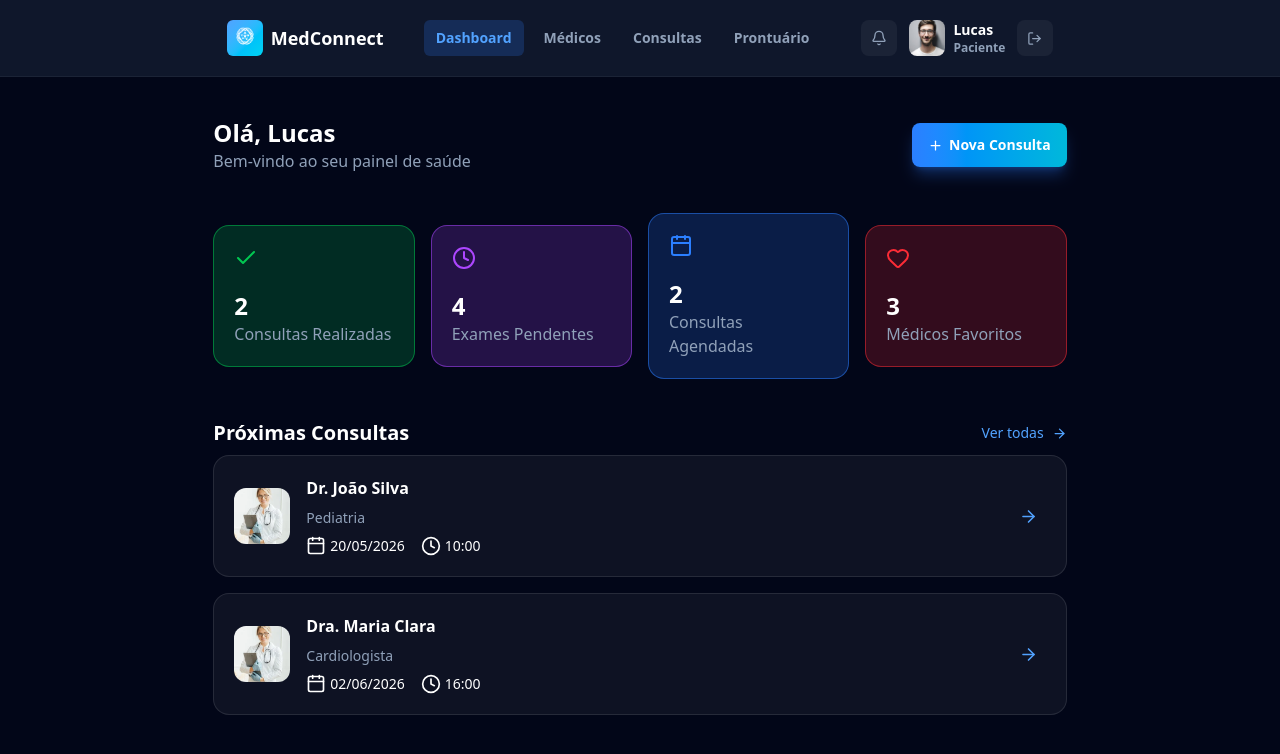
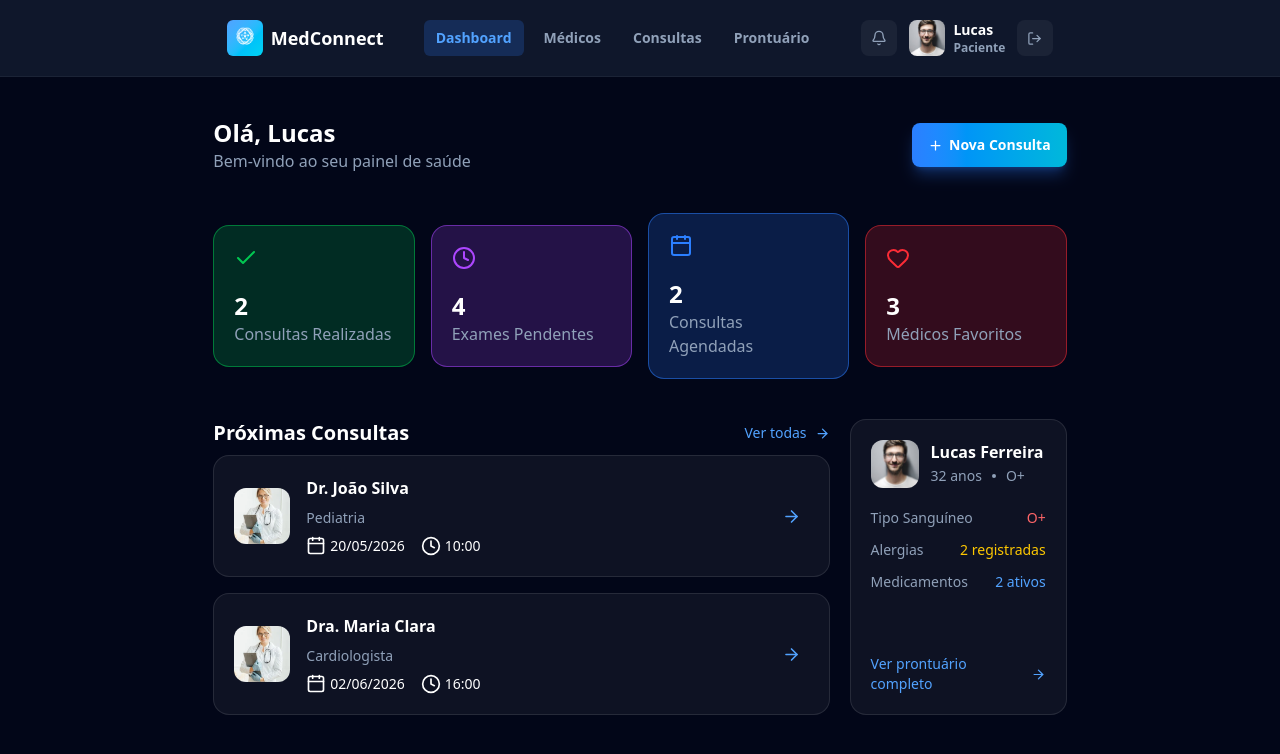
Before and after one commit to MatheusMartinsDeveloper/MedConnect, a Next.js app: page /user/patient in a window 1280 px wide. Shown: the top 754 px of the page. Built offline with nearby package versions, Linux system fonts and the light colour scheme.

Commit message:
feat(Patient Dashboard): Create patient card report

```diff
--- a/app/components/patient/dashboard/CardNextConsults.tsx
+++ b/app/components/patient/dashboard/CardNextConsults.tsx
@@ -12,7 +12,10 @@ type CardNextConsultsType = {
 
 export default function CardNextConsults({ doctorProfilePicture, doctorName, doctorSpecialization, date, hour }: CardNextConsultsType) {
     return (
-        <Link className="bg-white/5 border border-white/10 rounded-2xl transition-all delay-100 group hover:border-blue-400" href={""}>
+        <Link
+            className="bg-white/5 border border-white/10 rounded-2xl transition-all delay-100 group hover:border-blue-400"
+            href={""}
+        >
             <div className="flex justify-between items-center w-full p-5">
                 <div className="flex items-center gap-4">
                     <div className="relative w-14 h-14">
@@ -33,10 +36,9 @@ export default function CardNextConsults({ doctorProfilePicture, doctorName, doc
                     </div>
                 </div>
                 <div>
-                    <Link
-                        className="text-blue-400 text-base font-poppins "
-                        href={""}
-                    ><ArrowRight className="transition-all delay-100 rounded-full p-2 group-hover:bg-blue-400 group-hover:text-white" size={35} /></Link>
+                    <span
+                        className="text-blue-400 text-base font-poppins"
+                    ><ArrowRight className="transition-all delay-100 rounded-full p-2 group-hover:bg-blue-400 group-hover:text-white" size={35} /></span>
                 </div>
             </div>
         </Link>
--- /dev/null
+++ b/app/components/patient/dashboard/CardReport.tsx
@@ -0,0 +1,57 @@
+import { ArrowRight, Dot } from "lucide-react";
+import Image from "next/image";
+import Link from "next/link";
+
+type CardReportType = {
+    patientProfilePicture: string;
+    patientName: string;
+    patientAge: string;
+    patientBloodType: string;
+    patientAllergies: string;
+    patientMedicines: string;
+}
+
+export default function CardReport({ patientProfilePicture, patientName, patientAge, patientBloodType, patientAllergies, patientMedicines }: CardReportType) {
+    return (
+        <div className="flex flex-col justify-between w-1/3 bg-white/5 border border-white/10 rounded-2xl p-5 transition-all delay-75 has-[.link:hover]:border-blue-400">
+            <div className="space-y-5">
+                <div className="flex items-center gap-3">
+                    <div className="relative w-12 h-12">
+                        <Image
+                            className="object-cover rounded-xl"
+                            src={patientProfilePicture}
+                            alt="Patient Profile Picture"
+                            fill
+                        />
+                    </div>
+                    <div>
+                        <h2 className="text-white text-base font-poppins font-semibold">{patientName}</h2>
+                        <div>
+                            <span className="flex items-center text-slate-400 text-sm font-inter">{patientAge} anos <Dot /> {patientBloodType}</span>
+                        </div>
+                    </div>
+                </div>
+                <div className="space-y-3 w-full">
+                    <div className="flex justify-between items-center">
+                        <span className="text-slate-400 text-sm font-inter">Tipo Sanguíneo</span>
+                        <span className="text-red-400 text-sm font-inter">{patientBloodType}</span>
+                    </div>
+                    <div className="flex justify-between items-center">
+                        <span className="text-slate-400 text-sm font-inter">Alergias</span>
+                        <span className="text-yellow-400 text-sm font-inter">{patientAllergies} registradas</span>
+                    </div>
+                    <div className="flex justify-between items-center">
+                        <span className="text-slate-400 text-sm font-inter">Medicamentos</span>
+                        <span className="text-blue-400 text-sm font-inter">{patientMedicines} ativos</span>
+                    </div>
+                </div>
+            </div>
+            <div className="flex justify-center w-full">
+                <Link
+                    className="link flex items-center text-blue-400 text-sm font-poppins font-medium transition-all delay-75 hover:text-blue-300"
+                    href={""}
+                >Ver prontuário completo <ArrowRight size={15} /></Link>
+            </div>
+        </div>
+    )
+}
--- a/app/components/patient/dashboard/ConsultsPatientSection.tsx
+++ b/app/components/patient/dashboard/ConsultsPatientSection.tsx
@@ -1,10 +1,19 @@
 import NextConsults from "./NextConsults";
+import CardReport from "./CardReport";
 
 export default function ConsultsPatientSection() {
     return (
         <section className="flex justify-center items-center w-full pt-10">
-            <div className="flex justify-between w-2/3">
+            <div className="flex justify-between gap-5 w-2/3">
                 <NextConsults />
+                <CardReport
+                    patientProfilePicture="/assets/profile_picture.jpeg"
+                    patientName="Lucas Ferreira"
+                    patientAge="32"
+                    patientBloodType="O+"
+                    patientAllergies="2"
+                    patientMedicines="2"
+                />
             </div>
         </section>
     );
```
